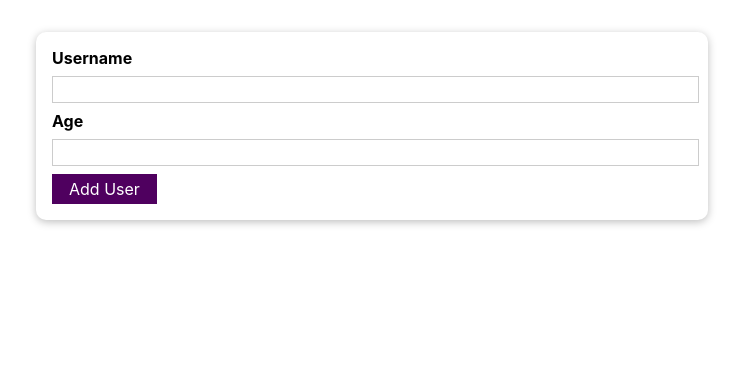
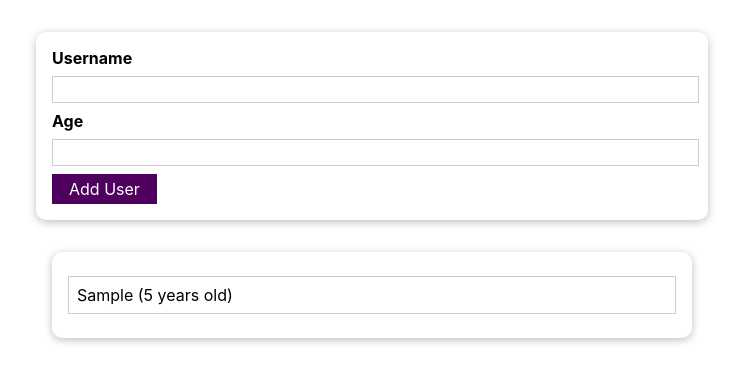
Before and after one commit to PREM-KUMAR-D/revision-app, a React (Create React App) app: page / in a window 1280 px wide. Both pictures are taken after typing "Sample", "5" into the empty fields and a click on the button "Add User". Shown: the top 382 px of the page, without its empty margins (268-1011 px from the left). Built offline with nearby package versions, Linux system fonts and the light colour scheme.

Commit message:
UserLists component added

```diff
--- a/src/App.js
+++ b/src/App.js
@@ -1,12 +1,27 @@
-import React from "react";
+import React, { useState } from "react";
 import AddUser from "./Components/Users/AddUser";
+import UsersList from "./Components/Users/UsersList";
 
 
 function App() {
+
+  const [usersList,setUsersList]= useState([]);
+
+
+  const addUserHandler =(uName,uAge)=>{
+      setUsersList((prev)=>{
+
+        let updated = [{name:uName , age:uAge , id: Math.random().toString()},...prev];
+        return updated;
+
+      })
+  }
+
   return (
     <div >
 
-      <AddUser/>
+      <AddUser onAddUser={addUserHandler}/>
+      <UsersList users={usersList} />
     </div>
   );
 }
--- a/src/Components/Users/AddUser.js
+++ b/src/Components/Users/AddUser.js
@@ -3,7 +3,7 @@ import Card from "../UI/Card";
 import Button from "../UI/Button";
 import "./AddUser.css";
 
-const AddUser = () => {
+const AddUser = (props) => {
 
   const [userName, setUserName] = useState("");
 
@@ -20,7 +20,8 @@ const AddUser = () => {
 
   const addUserHandler = (event) => {
     event.preventDefault();
-    console.log(userName,age);
+
+    props.onAddUser(userName,age);
 
     setUserName("");
     setAge("");
--- a/src/Components/Users/UsersList.js
+++ b/src/Components/Users/UsersList.js
@@ -10,8 +10,8 @@ const UsersList = (props) => {
       <ul>
         {props.users.map((user) => {
           return (
-            <li>
-              ${user.name} (${user.age} years old)
+            <li key={user.id}>
+              {user.name} ({user.age} years old)
             </li>
           );
         })}
```
